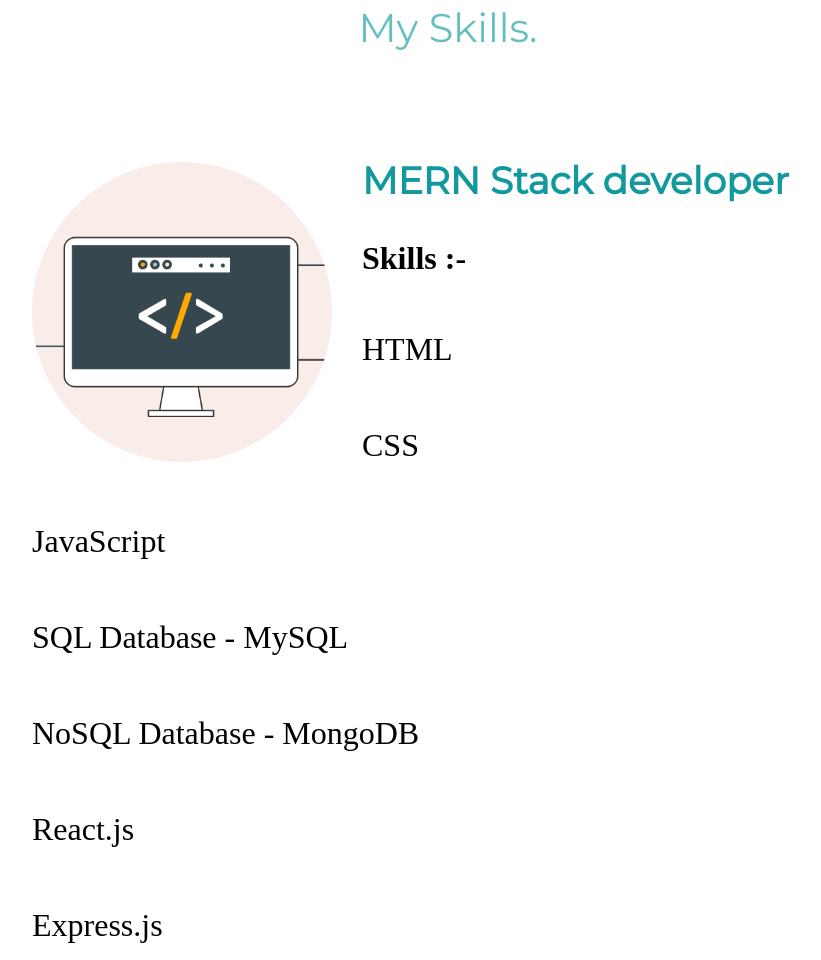
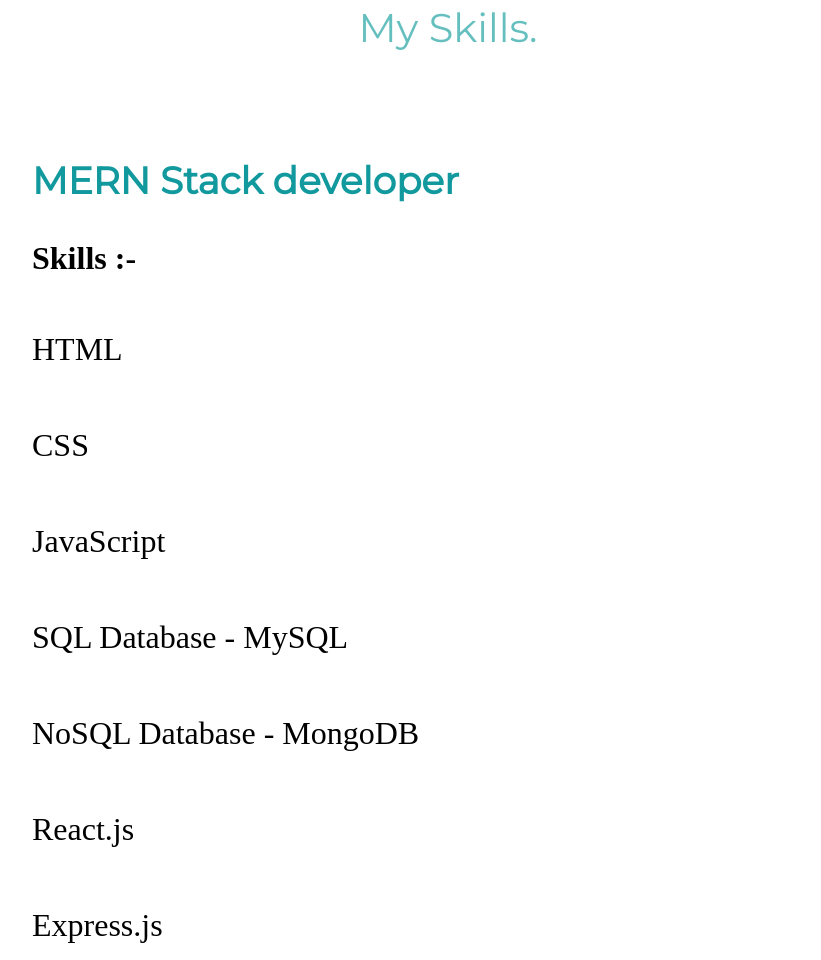
Before and after one commit to chavankrishna/krishna, a plain HTML site: page index.html in a window 1280 px wide. Shown: the part 1431-2391 px from the top of the page, without its empty margins (192-1013 px from the left). Drawn offline with Linux system fonts and the light colour scheme.

Commit message:
Update index.html

```diff
--- a/index.html
+++ b/index.html
@@ -26,7 +26,6 @@
   <div class="skills">
     <h2>My Skills.</h2>
     <div class="skill-row">
-      <img class="p-img" src="images/p.png" alt="code-img" height="300" width="300">
       <h3> MERN Stack developer </h3>
       <h4> Skills :- </h4>
       <p> HTML </p>
```
